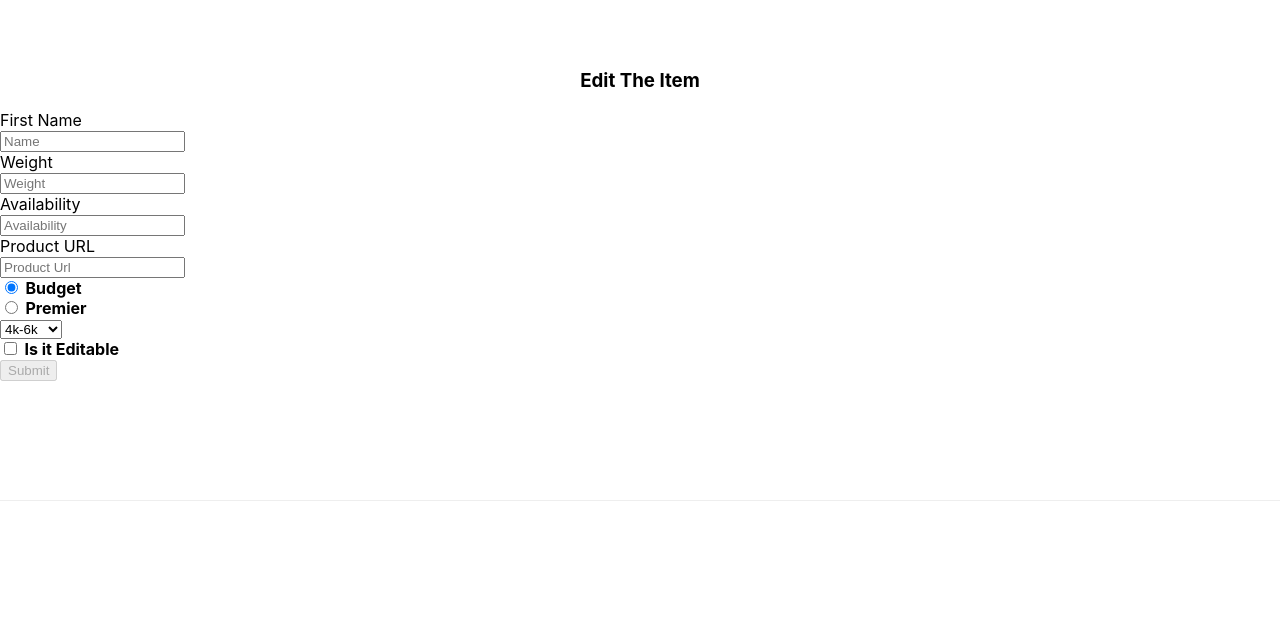
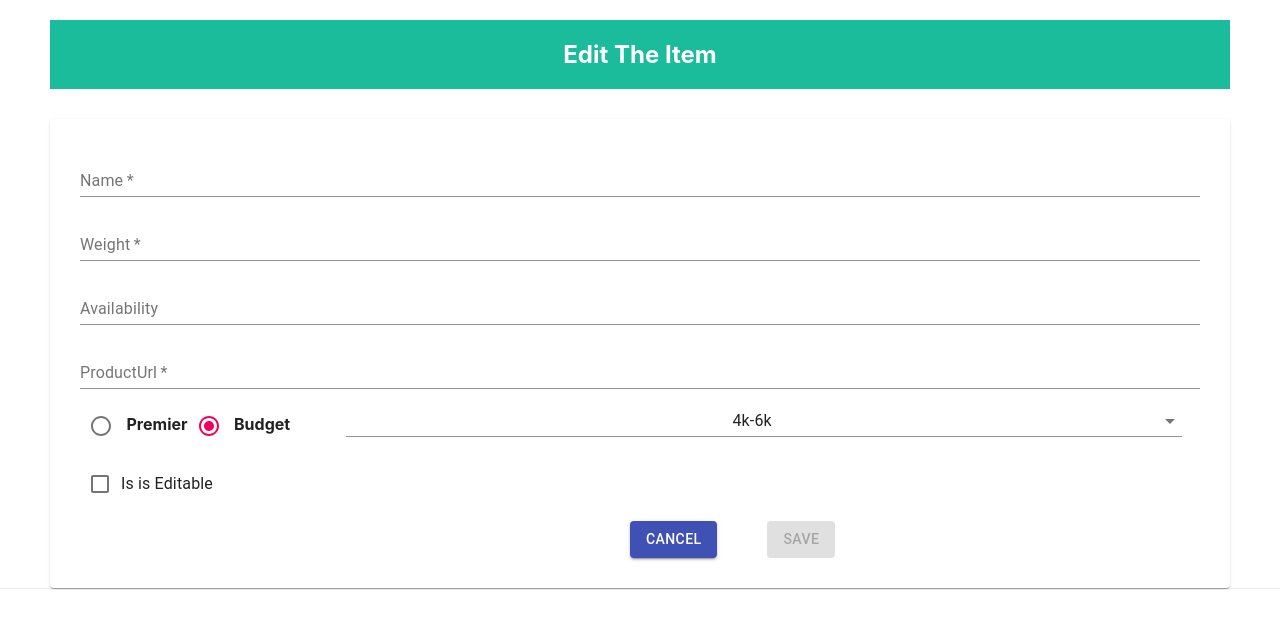
Before and after one commit to bhaskaragg/React-Product-App, a React (Create React App) app: page /edit-product in a window 1280 px wide. Shown: the top 628 px of the page. Built offline with nearby package versions, Linux system fonts and the light colour scheme.

Commit message:
Update EditProductComponent.js

```diff
--- a/src/components/EditProductComponent.js
+++ b/src/components/EditProductComponent.js
@@ -1,6 +1,21 @@
 import React,{Component} from 'react';
-import { Button, Form, FormGroup, Label, Input, Col, FormFeedback } from 'reactstrap';
-
+import { Form, Label, Input, Col, FormFeedback } from 'reactstrap';
+import {Link} from 'react-router-dom';
+import Button from '@material-ui/core/Button';
+import { makeStyles } from '@material-ui/core/styles';
+import FormLabel from '@material-ui/core/FormLabel';
+import FormControl from '@material-ui/core/FormControl';
+import FormGroup from '@material-ui/core/FormGroup';
+import FormControlLabel from '@material-ui/core/FormControlLabel';
+import FormHelperText from '@material-ui/core/FormHelperText';
+import Checkbox from '@material-ui/core/Checkbox';
+import TextField from '@material-ui/core/TextField';
+import Radio from '@material-ui/core/Radio';
+import Paper from '@material-ui/core/Paper';
+import Grid from '@material-ui/core/Grid';
+import RadioGroup from '@material-ui/core/RadioGroup';
+import Select from '@material-ui/core/Select';
+import MenuItem from '@material-ui/core/MenuItem';
 class EditProduct extends Component {
     constructor(props){
         super(props);
@@ -55,7 +70,7 @@ class EditProduct extends Component {
         const target = event.target;
         const value = target.type === 'checkbox'? target.checked : target.value;
         if(target.type === 'radio'){
-            target.type === 'budget'?this.setState({
+            target.value === 'budget'?this.setState({
                 priceRange: '4k-6k'
             }): this.setState({
                 priceRange: '11k-20k'
@@ -96,119 +111,138 @@ class EditProduct extends Component {
         const errors = this.validate(this.state.name, this.state.weight, this.state.productUrl);
         const enabled = this.isSubmitEnable();
         return(
-        <div className="row row-content">
-                   <div className="col-12 mb-5">
-                      <h3 style={{textAlign:'center'}}>Edit The Item</h3>
+        <div className="row row-content" style={{width:'100%',padding:'0'}}>
+                   <div className="col-12">
+                      <h2 style={{textAlign:'center',backgroundColor : '#1abc9c',
+                                  color:'white',padding:20, marginRight:50, marginLeft:50,marginTop:20,marginBottom:30}}>Edit The Item</h2>
                    </div>
-                    <div className="col-12 col-md-9">
+                    <div className="col-12 mt-10">
                         <Form onSubmit={this.handleSubmit}>
-                            <FormGroup row>
-                                <Label htmlFor="name" md={2}>First Name</Label>
-                                <Col md={10}>
-                                    <Input type="text" id="name" name="name"
-                                        placeholder="Name"
-                                        value={this.state.name}
-                                        invalid={errors.name !== ''}
+
+                 <Paper style={{ padding: 30, marginRight: 50, marginLeft: 50}}>
+              <Grid container alignItems="flex-start" spacing={2}>
+                <Grid item xs={12}>
+                  <TextField
+                    fullWidth
+                    required
+                    error={errors.name !== ''}
                     onBlur={this.handleBlur('name')}
-                                        onChange={this.handleInputChange} />
-                                    <FormFeedback>{errors.name}</FormFeedback>
-                                </Col>
-                            </FormGroup>
-                            <FormGroup row>
-                                <Label htmlFor="weight" md={2}>Weight</Label>
-                                <Col md={10}>
-                                    <Input type="text" id="weight" name="weight"
-                                        placeholder="Weight"
-                                        value={this.state.weight}
-                                        invalid={errors.weight !== ''}
+                    onChange={this.handleInputChange}
+                    helperText={errors.name}
+                    name="name"
+                    type="text"
+                    label="Name"
+                  />
+                </Grid>
+                <Grid item xs={12}>
+                  <TextField
+                    fullWidth
+                    required
+                    error={errors.weight !== ''}
                     onBlur={this.handleBlur('weight')}
-                                        onChange={this.handleInputChange} />
-                                    <FormFeedback>{errors.weight}</FormFeedback>
-                                </Col>
-                            </FormGroup>
-                            <FormGroup row>
-                            <Label htmlFor="availability" md={2}>Availability</Label>
-                                <Col md={10}>
-                                    <Input type="number" id="availability" name="availability"
-                                        placeholder="Availability"
-                                        value={this.state.availability}
-                                        onChange={this.handleInputChange} />
-                                </Col>
-                            </FormGroup>
-                            <FormGroup row>
-                                <Label htmlFor="productUrl" md={2}>Product URL</Label>
-                                <Col md={10}>
-                                    <Input type="productUrl" id="productUrl" name="productUrl"
-                                        placeholder="Product Url"
-                                        value={this.state.productUrl}
-                                        invalid={errors.productUrl !== ''}
+                    onChange={this.handleInputChange}
+                    helperText={errors.weight}
+                    name="weight"
+                    type="text"
+                    label="Weight"
+                  />
+                </Grid>
+                <Grid item xs={12}>
+                  <TextField
+                    fullWidth
+                    onChange={this.handleInputChange}
+                    name="availability"
+                    type="number"
+                    label ="Availability"
+                  />
+                </Grid>
+                <Grid item xs={12}>
+                  <TextField
+                    fullWidth
+                    required
+                    error={errors.productUrl !== ''}
                     onBlur={this.handleBlur('productUrl')}
-                                        onChange={this.handleInputChange} />
-                                </Col>
-                                <FormFeedback>{errors.productUrl}</FormFeedback>
-                            </FormGroup>
-                            <FormGroup row>
-                            <Col md={{ size: 1, offset: 2 }}>
+                    onChange={this.handleInputChange}
+                    helperText={errors.productUrl}
+                    name="productUrl"
+                    type="productUrl"
+                    label="ProductUrl"
+                  />
+                </Grid>
+                <Grid item spacing={5}>
+                <RadioGroup row>
                     <Label>
-                                            <Input type="radio"
-                                                name="priceTier"
-                                                checked={this.state.priceTier === 'budget'}
-                                                value="budget"
-                                                onChange={this.handleInputChange} /> {' '}
-                                            <strong>Budget</strong>
-                                        </Label>
-                            </Col>
-                            <Col md={{ size: 1 }}>
-                                            <Label>
-                                                <Input type="radio"
+                        <Radio type="radio"
                             name="priceTier"
                             checked={this.state.priceTier === 'premier'}
                             value="premier"
                             onChange={this.handleInputChange} /> {' '}
                         <strong>Premier</strong>
                     </Label>
-                                </Col>
+                    <Label>
+                        <Radio type="radio"
+                            name="priceTier"
+                            checked={this.state.priceTier === 'budget'}
+                            value = "budget"
+                            onChange={this.handleInputChange} /> {' '}
+                        <strong>Budget</strong>
+                    </Label>
+                </RadioGroup>
+                </Grid>
                 {this.state.priceTier==='budget'?
-                                <Col md={{size: 3,offset: 4}}>
-                                    <Input type="select" name="priceRange"
+                <Grid item xs={9} style={{margin:'0 0 0 40px'}}>
+                  <Select style={{textAlign:'center'}}
+                    fullWidth
+                    name="priceRange"
+                    label="Select Price Range"
+                    formControlProps={{ fullWidth: true }}
                     value={this.state.priceRange}
                     onChange={this.handleInputChange}>
-                                        <option>4k-6k</option>
-                                        <option>6k-9k</option>
-                                        <option>9k-11k</option>
-                                    </Input>
-                                </Col> :
-                                <Col md={{size: 3, offset: 4}}>
-                                    <Input type="select" name="priceRange"
+                    <MenuItem value="4k-6k">4k-6k</MenuItem>
+                    <MenuItem value="6k-9k">6k-9k</MenuItem>
+                    <MenuItem value="9k-11k">9k-11k</MenuItem>
+                  </Select>
+                </Grid> :
+                <Grid item xs={9} style={{margin:'0 0 0 40px'}}>
+                  <Select style={{textAlign:'center'}}
+                    fullWidth
+                    name="priceRange"
+                    label="Select Price Range"
+                    formControlProps={{ fullWidth: true }}
                     value={this.state.priceRange}
                     onChange={this.handleInputChange}>
-                                        <option>11k-20k</option>
-                                        <option>20k-30k</option>
-                                        <option>30k+</option>
-                                    </Input>
-                                </Col>
+                    <MenuItem value="11k-20k">11k-20k</MenuItem>
+                    <MenuItem value="20k-30k">20k-30k</MenuItem>
+                    <MenuItem value="30k+">30k+</MenuItem>
+                  </Select>
+                </Grid>
                 }
-                            </FormGroup>
-                            <FormGroup row>
-                                <Col md={{size: 5, offset: 2}}>
+                <Grid item  spacing={3} style={{marginLeft:'10px'}}>
                 <FormGroup check>
-                                        <Label check>
-                                            <Input type="checkbox"
+                                        <FormControlLabel label="Is is Editable"
+                                            control = {
+                                            <Checkbox type="checkbox"
                                                 name="isEditable"
                                                 checked={this.state.isEditable}
-                                                onChange={this.handleInputChange} /> {' '}
-                                            <strong>Is it Editable</strong>
-                                        </Label>
+                                                onChange={this.handleInputChange} />
+                                            }
+                                        />
                                     </FormGroup>
-                                </Col>
-                            </FormGroup>
-                            <FormGroup row>
-                                <Col md={{size: 8, offset: 4}}>
-                                    <Button type="submit" disabled={!enabled} className="btn btn-success"   >
-                                        Submit
-                                    </Button>
-                                </Col>
-                            </FormGroup>
+                </Grid>
+                <Grid item xs={12} style={{ marginLeft:'550px' }}>
+                  <Link to="/">
+                       <Button
+                    variant="contained"
+                    color = "primary" > Cancel </Button>
+                    </Link>
+                  <Button
+                    variant="contained"
+                    color="primary"
+                    type="submit"
+                    disabled={!enabled} style={{ marginLeft:'50px' }}> Save </Button>
+                </Grid>
+                </Grid>
+                </Paper>
                  </Form>
                 </div>
                 </div>
```
Lines whose indentation alone changed are shown as unchanged.
